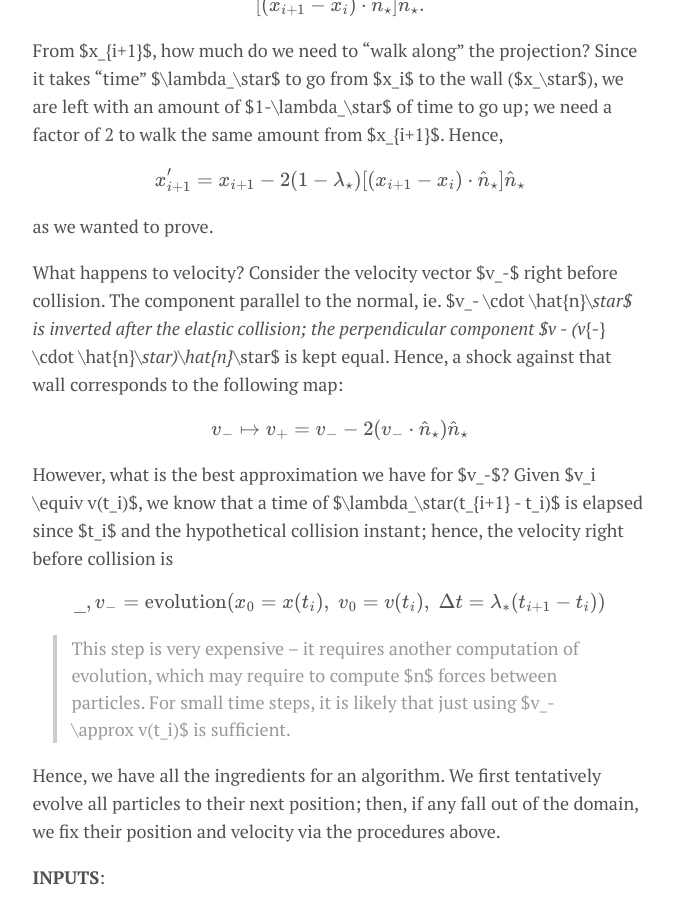
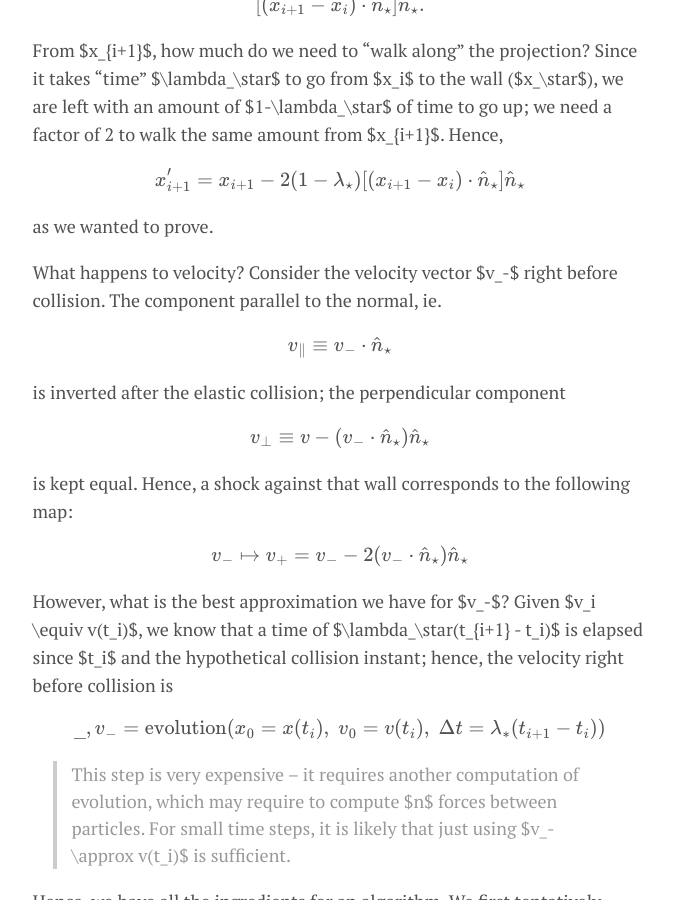
Before and after one commit to takeshimg92/takeshimg92.github.io, a Jekyll site: the page built from _posts/2024-05-16-collisions.md, in a window 1280 px wide and 900 px high, scrolled down 5641 px. Shown: the whole window, without its empty margins (300-973 px from the left). Built offline with Jekyll 4.4.1, drawn with Linux system fonts in a browser that asks for light colours; formulas are drawn with MathJax 3.

Commit message:
final fix

```diff
--- a/_posts/2024-05-16-collisions.md
+++ b/_posts/2024-05-16-collisions.md
@@ -112,7 +112,15 @@
 
 as we wanted to prove.
 
-What happens to velocity? Consider the velocity vector $v_-$ right before collision. The component parallel to the normal, ie. $v_- \cdot \hat{n}_\star$ is inverted after the elastic collision; the perpendicular component $v - (v_{-} \cdot \hat{n}_\star)\hat{n}_\star$ is kept equal. Hence, a shock against that wall corresponds to the following map:
+What happens to velocity? Consider the velocity vector $v_-$ right before collision. The component parallel to the normal, ie.
+
+$$v_\parallel \equiv v_- \cdot \hat{n}_\star$$
+
+is inverted after the elastic collision; the perpendicular component
+
+$$v_\perp \equiv v - (v_{-} \cdot \hat{n}_\star)\hat{n}_\star$$
+
+is kept equal. Hence, a shock against that wall corresponds to the following map:
 
 $$v_- \mapsto  v_+ =   v_- - 2( v_-\cdot \hat n_\star) \hat n_\star$$
 
```
